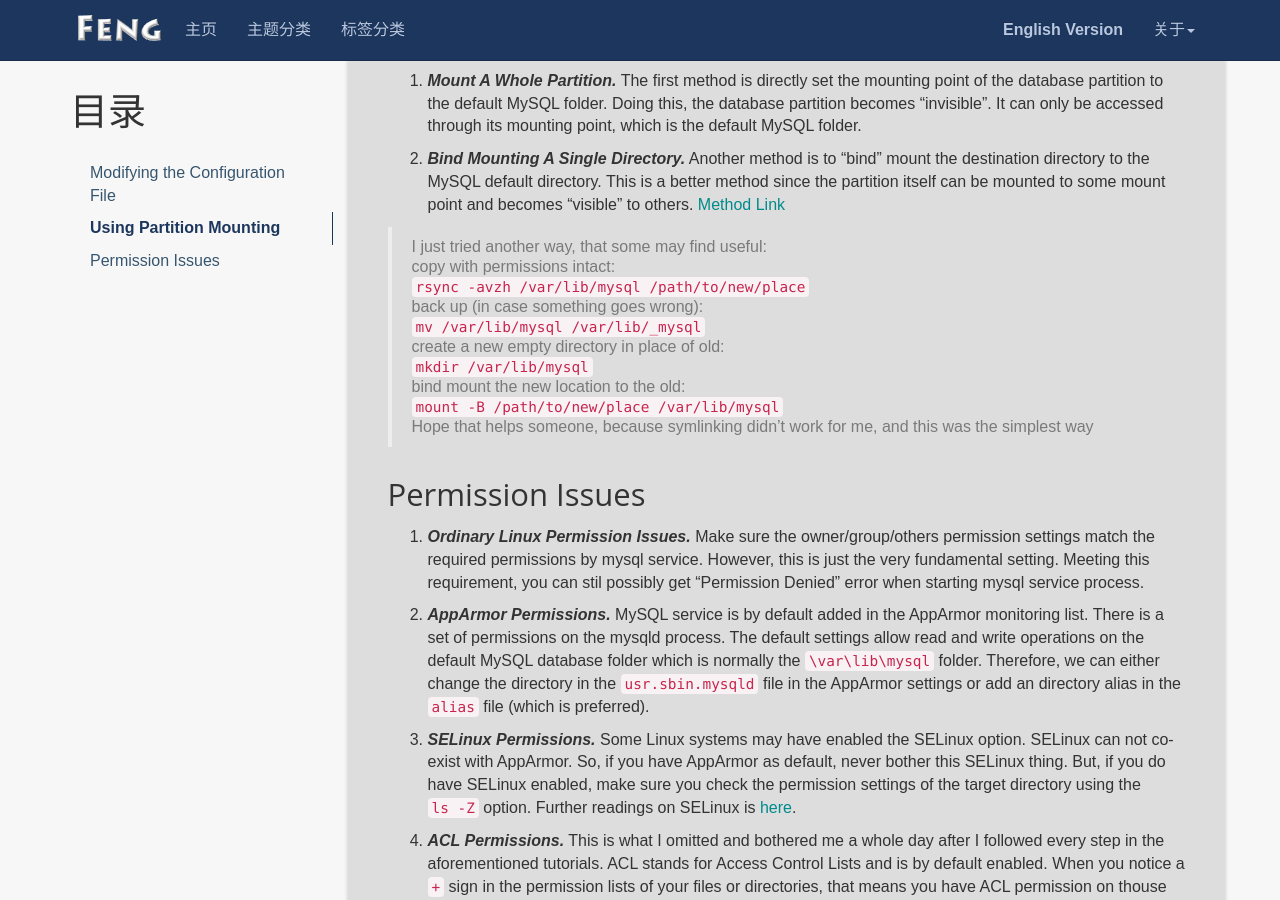
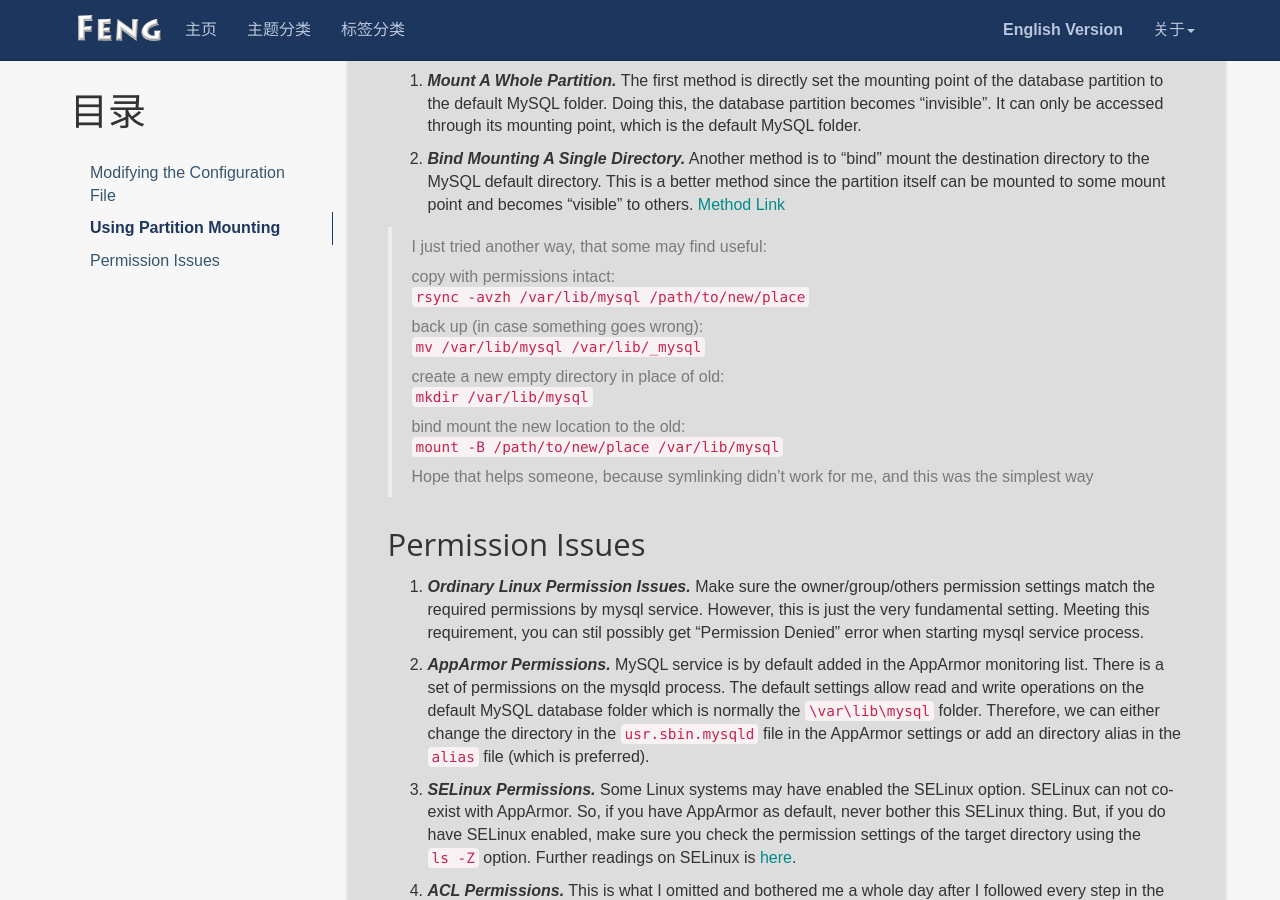
Before and after one commit to fengyuanblog/fengyuanblog.github.io, a Jekyll site: the page built from _posts/2018-02-25-How_to_Change_MySQL_DataBase_to_Another_Directory.md, in a window 1280 px wide and 900 px high, scrolled down 732 px. Built offline with Jekyll 4.4.1, drawn with Linux system fonts in a browser that asks for light colours; nearby versions of some CDN libraries; comment, search, counter and statistics services are not loaded.

Commit message:
2018_02_25_Final

````diff
--- a/_posts/2018-02-25-How_to_Change_MySQL_DataBase_to_Another_Directory.md
+++ b/_posts/2018-02-25-How_to_Change_MySQL_DataBase_to_Another_Directory.md
@@ -14,40 +14,49 @@ author: Feng Yuan
 
 
 
-## Modifying the Configuration File
+## Modifying the Configuration File<br/>
 
-1. **_Using Symbolic Links._** Create a symlink from the default mysql folder `\var\lib\mysql` to the destination data folder.
-[Method Link](https://www.digitalocean.com/community/tutorials/how-to-change-a-mysql-data-directory-to-a-new-location-using-a-symlink)
+1. **_Using Symbolic Links._** Create a symlink from the default mysql folder `\var\lib\mysql` to the destination data folder. [Method Link](https://www.digitalocean.com/community/tutorials/how-to-change-a-mysql-data-directory-to-a-new-location-using-a-symlink)<br/>
 
-2. **_Using Direct Directory Moving._** Unlike making a symlink, this method changes the configuration file `my.cnf` and points the directory to the destination folder.
-[Method Link](https://www.digitalocean.com/community/tutorials/how-to-move-a-mysql-data-directory-to-a-new-location-on-ubuntu-16-04)
 
-## Using Partition Mounting
+2. **_Using Direct Directory Moving._** Unlike making a symlink, this method changes the configuration file `my.cnf` and points the directory to the destination folder. [Method Link](https://www.digitalocean.com/community/tutorials/how-to-move-a-mysql-data-directory-to-a-new-location-on-ubuntu-16-04)<br/>
 
-1. **_Mount A Whole Partition._** The first method is directly set the mounting point of the database partition to the default MySQL folder. Doing this, the database partition becomes "invisible". It can only be accessed through its mounting point, which is the default MySQL folder.
 
-2. **_Bind Mounting A Single Directory._** Another method is to "bind" mount the destination directory to the MySQL default directory. This is a better method since the partition itself can be mounted to some mount point and becomes "visible" to others.
-[Method Link](https://askubuntu.com/questions/137424/how-do-i-move-the-mysql-data-directory)
+## Using Partition Mounting<br/>
 
->I just tried another way, that some may find useful:
->copy with permissions intact:
->```rsync -avzh /var/lib/mysql /path/to/new/place```
->back up (in case something goes wrong):
->```mv /var/lib/mysql /var/lib/_mysql```
->create a new empty directory in place of old:
->```mkdir /var/lib/mysql```
->bind mount the new location to the old:
->```mount -B /path/to/new/place /var/lib/mysql```
->Hope that helps someone, because symlinking didn't work for me, and this was the simplest way
+1. **_Mount A Whole Partition._** The first method is directly set the mounting point of the database partition to the default MySQL folder. Doing this, the database partition becomes "invisible". It can only be accessed through its mounting point, which is the default MySQL folder.<br/>
 
-## Permission Issues
 
-1. **_Ordinary Linux Permission Issues._** Make sure the owner/group/others permission settings match the required permissions by mysql service. However, this is just the very fundamental setting. Meeting this requirement, you can stil possibly get "Permission Denied" error when starting mysql service process.
+2. **_Bind Mounting A Single Directory._** Another method is to "bind" mount the destination directory to the MySQL default directory. This is a better method since the partition itself can be mounted to some mount point and becomes "visible" to others. [Method Link](https://askubuntu.com/questions/137424/how-do-i-move-the-mysql-data-directory)<br/>
 
-2. **_AppArmor Permissions._** MySQL service is by default added in the AppArmor monitoring list. There is a set of permissions on the mysqld process. The default settings allow read and write operations on the default MySQL database folder which is normally the `\var\lib\mysql` folder. Therefore, we can either change the directory in the `usr.sbin.mysqld` file in the AppArmor settings or add an directory alias in the `alias` file (which is preferred).
+>I just tried another way, that some may find useful:<br/>
+>
+>copy with permissions intact:<br/>
+>`rsync -avzh /var/lib/mysql /path/to/new/place`<br/>
+>
+>back up (in case something goes wrong):<br/>
+>`mv /var/lib/mysql /var/lib/_mysql`<br/>
+>
+>create a new empty directory in place of old:<br/>
+>`mkdir /var/lib/mysql`<br/>
+>
+>bind mount the new location to the old:<br/>
+>`mount -B /path/to/new/place /var/lib/mysql`<br/>
+>
+>Hope that helps someone, because symlinking didn't work for me, and this was the simplest way<br/>
 
-3. **_SELinux Permissions._** Some Linux systems may have enabled the SELinux option. SELinux can not co-exist with AppArmor. So, if you have AppArmor as default, never bother this SELinux thing. But, if you do have SELinux enabled, make sure you check the permission settings of the target directory using the `ls -Z` option. Further readings on SELinux is [here](https://en.wikipedia.org/wiki/Security-Enhanced_Linux).
+## Permission Issues<br/>
 
-4. **_ACL Permissions._** This is what I omitted and bothered me a whole day after I followed every step in the aforementioned tutorials. ACL stands for Access Control Lists and is by default enabled. When you notice a `+` sign in the permission lists of your files or directories, that means you have ACL permission on thouse files or directories. ACL permissions are almost invisible when you call `ls -al` command. You have to invoke `getfacl` command to show them. ACL added a second layer of permissions on your files or folders. Especially, ACL is set **by default** on the mount point of your external hard drives. This is why sometimes you can successfully change the directory on your system hard drive but you always receive the "Permission Denied" error when changing the database directory onto an externally mounted hard drive. Read more about ACL [here](https://help.ubuntu.com/community/FilePermissionsACLs).
+1. **_Ordinary Linux Permission Issues._** Make sure the owner/group/others permission settings match the required permissions by mysql service. However, this is just the very fundamental setting. Meeting this requirement, you can stil possibly get "Permission Denied" error when starting mysql service process.<br/>
 
-5. **_Parent Directories._** You should not only check the permission settings on your target directory but also all its parent directories. This guarantees that the mysqld can successfully access down to the target directory through all the above layers.
+
+2. **_AppArmor Permissions._** MySQL service is by default added in the AppArmor monitoring list. There is a set of permissions on the mysqld process. The default settings allow read and write operations on the default MySQL database folder which is normally the `\var\lib\mysql` folder. Therefore, we can either change the directory in the `usr.sbin.mysqld` file in the AppArmor settings or add an directory alias in the `alias` file (which is preferred).<br/>
+
+
+3. **_SELinux Permissions._** Some Linux systems may have enabled the SELinux option. SELinux can not co-exist with AppArmor. So, if you have AppArmor as default, never bother this SELinux thing. But, if you do have SELinux enabled, make sure you check the permission settings of the target directory using the `ls -Z` option. Further readings on SELinux is [here](https://en.wikipedia.org/wiki/Security-Enhanced_Linux).<br/>
+
+
+4. **_ACL Permissions._** This is what I omitted and bothered me a whole day after I followed every step in the aforementioned tutorials. ACL stands for Access Control Lists and is by default enabled. When you notice a `+` sign in the permission lists of your files or directories, that means you have ACL permission on thouse files or directories. ACL permissions are almost invisible when you call `ls -al` command. You have to invoke `getfacl` command to show them. ACL added a second layer of permissions on your files or folders. Especially, ACL is set **by default** on the mount point of your external hard drives. This is why sometimes you can successfully change the directory on your system hard drive but you always receive the "Permission Denied" error when changing the database directory onto an externally mounted hard drive. Read more about ACL [here](https://help.ubuntu.com/community/FilePermissionsACLs).<br/>
+
+
+5. **_Parent Directories._** You should not only check the permission settings on your target directory but also all its parent directories. This guarantees that the mysqld can successfully access down to the target directory through all the above layers.<br/>
````
Also changed, not shown: _posts/2018-02-25-Node_Package_Manager.md (+11 -2 lines).
